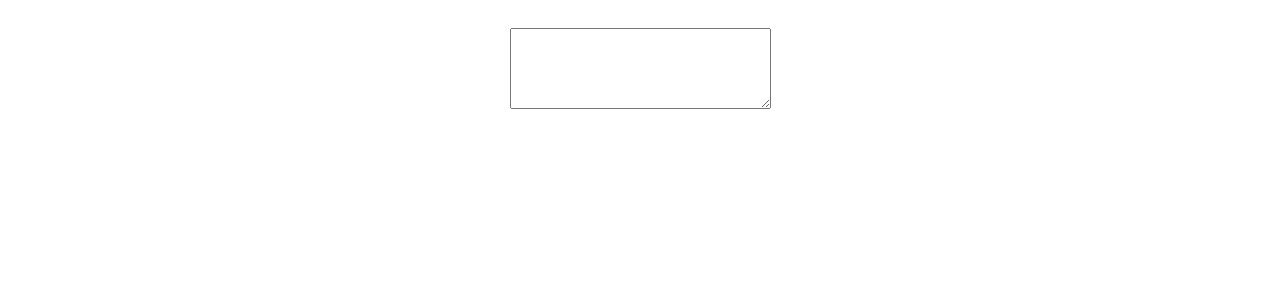
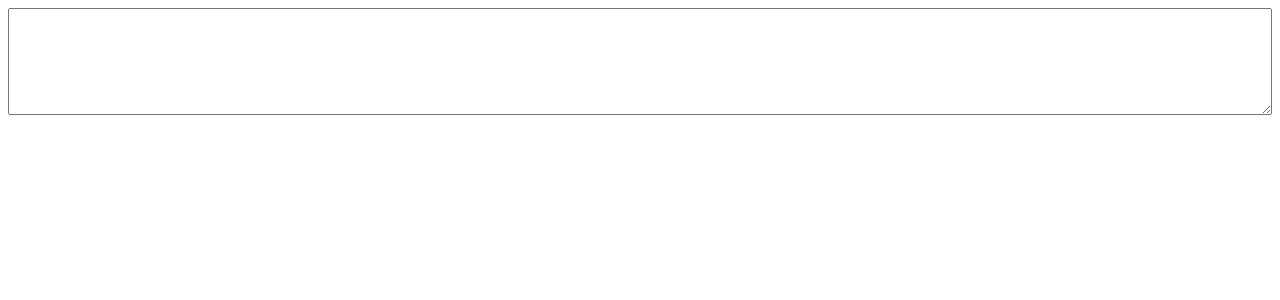
Before and after one commit to tech-zjf/at-editor, a React app: page / in a window 1280 px wide. Shown: the top 300 px of the page. Built offline with nearby package versions, Linux system fonts and the light colour scheme.

Commit message:
创建基础文件

```diff
--- a/src/at-textarea.jsx
+++ /dev/null
@@ -1,9 +0,0 @@
-import React from "react";
-const AtTextarea = () =>{
-    return (
-        <div>
-            <textarea  cols="30" rows="5"></textarea>
-        </div>
-    )
-}
-export default AtTextarea
--- /dev/null
+++ b/src/comments/at-textarea/index.jsx
@@ -0,0 +1,18 @@
+import React from "react";
+import styles from './index.less'
+const AtTextarea = () =>{
+    const editorChange = (e)=>{
+       const str = e.target.value
+       console.log(str)
+    }
+    const editorClick = (e) => {
+        console.log('click',e);
+    }
+    return (
+        <div>
+            {/* 编辑器 */}
+           <textarea className={styles.editorDiv} rows="5" onInput={editorChange} onClick={editorClick}></textarea>
+        </div>
+    )
+}
+export default AtTextarea
--- /dev/null
+++ b/src/comments/at-textarea/index.less
@@ -0,0 +1,6 @@
+.editorDiv{
+    width: 100%;
+    outline: none;
+    padding: 15px;
+    box-sizing: border-box;
+}
--- a/src/index.jsx
+++ b/src/index.jsx
@@ -1,10 +1,10 @@
 import React from 'react'
-import AtTextarea from './at-textarea.jsx'
+import AtTextarea from './comments/at-textarea/index.jsx'
 import styles from './index.less'
 const testCom = () => {
     return (
-        <div className={styles.text}>
-             <div ><AtTextarea/></div>
+        <div className={styles.page}>
+             <AtTextarea/>
         </div>
     )
 }
--- a/src/index.less
+++ b/src/index.less
@@ -1,8 +1,4 @@
-.text{
-    color: yellowgreen;
-    font-size: 24px;
-    display: flex;
-    justify-content: center;
-    align-items: center;
-    padding:20px;
+.page{
+ width: 100%;
+ height: 100%;
 }
```
Also changed, not shown: src/comments/select-user/index.jsx (added, +8 -0 lines).
